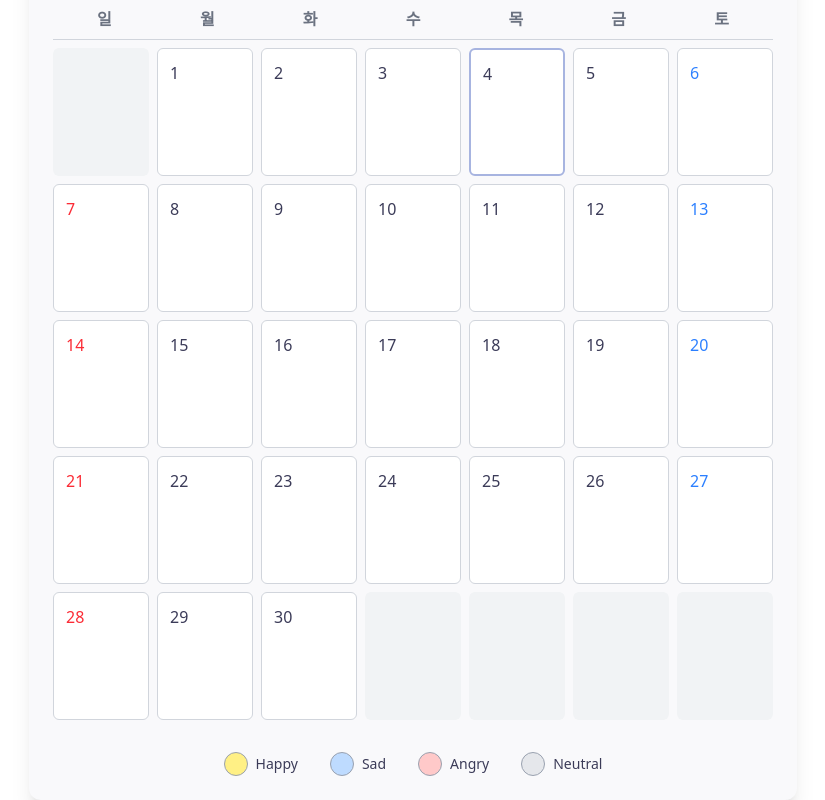
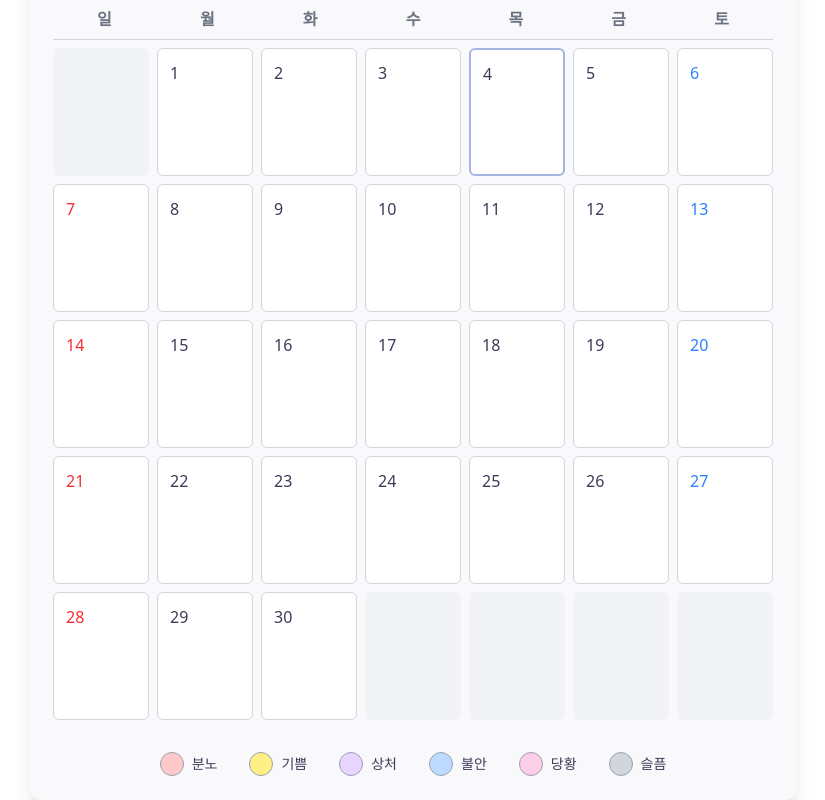
Before and after one commit to pythonwayfinder/innerCanvasFrontEnd, a React (Vite) app: page /calendar in a window 1280 px wide. Shown: the part 239-1039 px from the top of the page, without its empty margins (227-1052 px from the left). Built offline with nearby package versions, Linux system fonts and the light colour scheme.

Commit message:
캘린더 감정에 따른 그리드 색상 로직 연결 및 코드 수정

```diff
--- a/src/components/calendar/CalendarDay.tsx
+++ b/src/components/calendar/CalendarDay.tsx
@@ -2,27 +2,29 @@ import React from 'react';
 
 interface Props {
     day: number | null;
-    mood: 'happy' | 'sad' | 'neutral' | 'angry' | null;
+    mood: '분노' | '기쁨' | '상처' | '불안' | '당황' | '슬픔' | null;
     onClick: () => void;
-    className?: string;  // 추가
+    className?: string;
     className2?: string;
 }
 
 const moodColors: Record<string, string> = {
-    happy: 'bg-yellow-200',
-    sad: 'bg-blue-200',
-    angry: 'bg-red-200',
-    neutral: 'bg-gray-200',
+    분노: 'bg-red-200',
+    기쁨: 'bg-yellow-200',
+    상처: 'bg-purple-200',
+    불안: 'bg-blue-200',
+    당황: 'bg-pink-200',
+    슬픔: 'bg-gray-300',
     null: 'bg-white',
 };
 
-const CalendarDay: React.FC<Props> = ({ day, mood, onClick, className = '', className2=''}) => {
+const CalendarDay: React.FC<Props> = ({ day, mood, onClick, className = '', className2 = '' }) => {
     return (
         <div
             className={`
                 h-32 w-full flex flex-col items-center
                 justify-between rounded-md
-                border ${className2? className2 : 'border-gray-300'}
+                border ${className2 ? className2 : 'border-gray-300'}
                 text-base font-medium
                 cursor-pointer p-3
                 hover:ring-3 hover:ring-[#a7b4e0] transition
--- a/src/components/calendar/CalendarGrid.tsx
+++ b/src/components/calendar/CalendarGrid.tsx
@@ -1,12 +1,10 @@
-// src/components/calendar_components/CalendarGrid.tsx
-
 import React from 'react';
 import CalendarDay from './CalendarDay';
-import { getKoreanDateString } from '../../utils/dateUtils'; // ✅ 한국 시간 변환 함수 import
+import { getKoreanDateString } from '../../utils/dateUtils';
 
 interface Props {
     date: Date;
-    moodData: Record<string, 'happy' | 'sad' | 'angry' | 'neutral'>;
+    moodData: Record<string, '분노' | '기쁨' | '상처' | '불안' | '당황' | '슬픔'>;
     onDateClick: (date: Date) => void;
 }
 
@@ -17,11 +15,9 @@ const CalendarGrid: React.FC<Props> = ({ date, moodData, onDateClick }) => {
     const month = date.getMonth();
 
     const today = new Date();
-    const todayStr = getKoreanDateString(today); // ✅ 한국 기준 오늘 날짜
+    const todayStr = getKoreanDateString(today);
 
-    // 1일이 시작하는 요일 (일:0 ~ 토:6)
     const firstDay = new Date(year, month, 1).getDay();
-
     const daysInMonth = new Date(year, month + 1, 0).getDate();
     const totalCells = firstDay + daysInMonth;
     const totalRows = Math.ceil(totalCells / 7);
@@ -51,11 +47,10 @@ const CalendarGrid: React.FC<Props> = ({ date, moodData, onDateClick }) => {
                     }
 
                     const currentDate = new Date(year, month, day);
-                    const dateStr = getKoreanDateString(currentDate); // ✅ 한국 기준 날짜 문자열
+                    const dateStr = getKoreanDateString(currentDate);
                     const mood = moodData[dateStr] || null;
 
                     const dayOfWeek = idx % 7;
-
                     const isSunday = dayOfWeek === 0;
                     const isSaturday = dayOfWeek === 6;
 
@@ -63,8 +58,7 @@ const CalendarGrid: React.FC<Props> = ({ date, moodData, onDateClick }) => {
                     if (isSunday) weekendTextClass = 'text-red-500';
                     else if (isSaturday) weekendTextClass = 'text-blue-500';
 
-                    const isToday = dateStr === todayStr; // ✅ 한국 기준 오늘과 비교
-
+                    const isToday = dateStr === todayStr;
                     const todayBorderClass = isToday
                         ? 'border-2 border-[#a7b4e0]'
                         : 'border border-gray-300';
--- a/src/components/calendar/MoodLegend.tsx
+++ b/src/components/calendar/MoodLegend.tsx
@@ -1,10 +1,12 @@
 import React from 'react';
 
 const moods = [
-    { mood: 'happy', color: 'bg-yellow-200' },
-    { mood: 'sad', color: 'bg-blue-200' },
-    { mood: 'angry', color: 'bg-red-200' },
-    { mood: 'neutral', color: 'bg-gray-200' }
+    { mood: '분노', color: 'bg-red-200' },
+    { mood: '기쁨', color: 'bg-yellow-200' },
+    { mood: '상처', color: 'bg-purple-200' },
+    { mood: '불안', color: 'bg-blue-200' },
+    { mood: '당황', color: 'bg-pink-200' },
+    { mood: '슬픔', color: 'bg-gray-300' }
 ];
 
 const MoodLegend: React.FC = () => {
@@ -13,7 +15,7 @@ const MoodLegend: React.FC = () => {
             {moods.map(({ mood, color }) => (
                 <div key={mood} className="flex items-center space-x-2">
                     <span className={`w-6 h-6 rounded-full ${color} border border-gray-400`} />
-                    <span className="capitalize text-[#3b3b58] font-medium">{mood}</span>
+                    <span className="text-[#3b3b58] font-medium">{mood}</span>
                 </div>
             ))}
         </div>
--- a/src/hooks/useMoodData.ts
+++ b/src/hooks/useMoodData.ts
@@ -1,8 +1,8 @@
 import { useEffect, useState } from 'react';
 import axiosInstance from '../api/axiosInstance';
-import { getKoreanDateString } from '../utils/dateUtils'; // ✅ 추가
+import { getKoreanDateString } from '../utils/dateUtils';
 
-type Mood = 'happy' | 'sad' | 'angry' | 'neutral';
+type Mood = '분노' | '기쁨' | '상처' | '불안' | '당황' | '슬픔';
 type MoodData = Record<string, Mood>;
 
 export const useMoodData = (year: number, month: number) => {
@@ -17,11 +17,10 @@ export const useMoodData = (year: number, month: number) => {
                 const res = await axiosInstance.get(`/mood/${year}/${month}`);
 
                 const moodObj: MoodData = {};
-
-                res.data.forEach((item: { date: string; month: Mood }) => {
-                    const dateObj = new Date(item.date); // ISO 문자열 → Date 객체
-                    const koreanDateStr = getKoreanDateString(dateObj); // ✅ 한국 기준 변환
-                    moodObj[koreanDateStr] = item.month;
+                res.data.forEach((item: { date: string; moodColor: Mood }) => {
+                    const dateObj = new Date(item.date);
+                    const koreanDateStr = getKoreanDateString(dateObj);
+                    moodObj[koreanDateStr] = item.moodColor;
                 });
 
                 setMoodData(moodObj);
```
